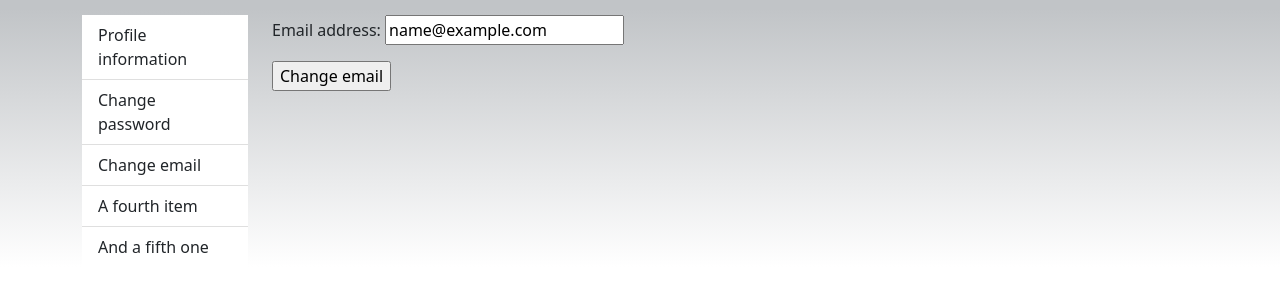
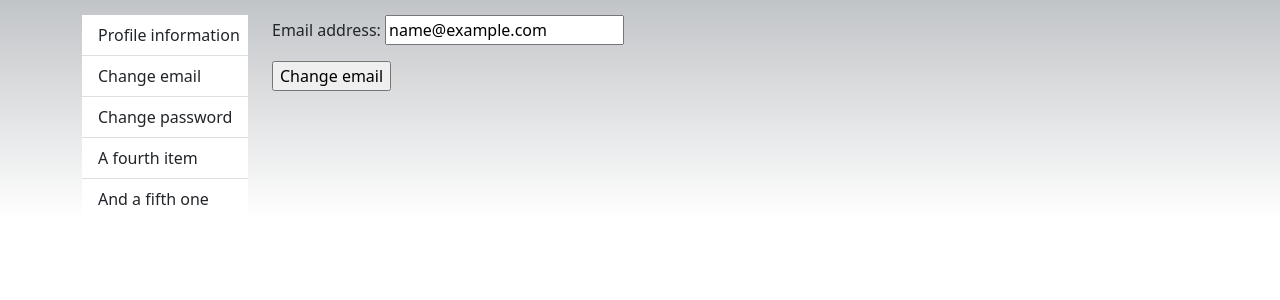
Before and after one commit to Tomczan/recipes-finder-django, a Django app: page /account/settings/email/ in a window 1280 px wide. Shown: the part 56-356 px from the top of the page. Run offline with Django 3.2, Linux system fonts and the light colour scheme; the visitor is signed in with stand-in values (Sample User, id 1).

Commit message:
WIP: settings

```diff
--- a/recipes_finder/account/forms.py
+++ b/recipes_finder/account/forms.py
@@ -28,7 +28,7 @@ class UserRegistrationForm(forms.ModelForm):
 class UserEditForm(forms.ModelForm):
     class Meta:
         model = User
-        fields = ('username', 'first_name', 'email')
+        fields = ('first_name', 'last_name')
 
 
 class ProfileEditForm(forms.ModelForm):
--- a/recipes_finder/account/templates/account/settings/settings_left_bar.html
+++ b/recipes_finder/account/templates/account/settings/settings_left_bar.html
@@ -1,7 +1,7 @@
 <ul class="list-group list-group-flush">
-    <li class="list-group-item">Profile information</li>
-    <li class="list-group-item">Change password</li>
-    <li class="list-group-item">Change email</li>
+    <li class="list-group-item"><a class="dropdown-item" href="{% url 'account:profile_info_change' %}">Profile information</a></li>
+    <li class="list-group-item"><a class="dropdown-item" href="{% url 'account:email_change' %}">Change email</a></li>
+    <li class="list-group-item"><a class="dropdown-item" href="{% url 'account:password_change' %}">Change password</a></li>
     <li class="list-group-item">A fourth item</li>
     <li class="list-group-item">And a fifth one</li>
   </ul>
--- a/recipes_finder/account/urls.py
+++ b/recipes_finder/account/urls.py
@@ -1,6 +1,6 @@
 from django.urls import path, reverse_lazy
 from django.contrib.auth import views as auth_views
-from .views import RegisterView, UserEmailEditView
+from .views import RegisterView, UserEmailEditView, UserAndProfileEditView
 
 app_name = 'account'
 
@@ -31,5 +31,7 @@ urlpatterns = [
          auth_views.PasswordChangeDoneView.as_view(),
          name='password_change_done'),
     path('registration/', RegisterView.as_view(), name='register'),
-    path('settings/email/', UserEmailEditView.as_view(), name='email_edit'),
+    path('settings/email/', UserEmailEditView.as_view(), name='email_change'),
+    path('settings/profile/', UserAndProfileEditView.as_view(),
+         name='profile_info_change'),
 ]
--- a/recipes_finder/account/views.py
+++ b/recipes_finder/account/views.py
@@ -53,8 +53,8 @@ class RegisterView(View):
                       {'registration_form': registration_form})
 
 
-@login_required
 class UserAndProfileEditView(View):
+    @method_decorator(login_required(login_url='login'))
     def post(self, request):
         user_form = UserEditForm(instance=request.user,
                                  data=request.POST)
@@ -65,15 +65,16 @@ class UserAndProfileEditView(View):
             user_form.save()
             profile_form.save()
         return render(request,
-                      'account/edit.html',
+                      'account/settings/profile_info_change.html',
                       {'user_form': user_form,
                        'profile_form': profile_form})
 
+    @method_decorator(login_required(login_url='login'))
     def get(self, request):
         user_form = UserEditForm(instance=request.user)
         profile_form = ProfileEditForm(instance=request.user.profile)
         return render(request,
-                      'account/edit.html',
+                      'account/settings/profile_info_change.html',
                       {'user_form': user_form,
                        'profile_form': profile_form})
 
@@ -87,12 +88,12 @@ class UserEmailEditView(View):
             email_form.save()
             messages.success(request, f'Email changed successfully')
         return render(request,
-                      'account/settings/email.html',
+                      'account/settings/email_change.html',
                       {'email_form': email_form})
 
     @method_decorator(login_required(login_url='login'))
     def get(self, request):
         email_form = UserEmailEditForm(instance=request.user)
         return render(request,
-                      'account/settings/email.html',
+                      'account/settings/email_change.html',
                       {'email_form': email_form})
--- a/recipes_finder/recipe/templates/navbar.html
+++ b/recipes_finder/recipe/templates/navbar.html
@@ -24,7 +24,7 @@
                             Profile
                         </a>
                         <ul class="dropdown-menu" aria-labelledby="navbarDropdown">
-                            <li><a class="dropdown-item" href="#">Settings</a></li>
+                            <li><a class="dropdown-item" href="{% url 'account:profile_info_change' %}">Settings</a></li>
                             <li><a class="dropdown-item" href="#">Another action</a></li>
                             <li><hr class="dropdown-divider"></li>
                             <li><a class="dropdown-item" href="{% url 'account:logout' %}">Logout</a></li>
```
Also changed, not shown: recipes_finder/account/templates/account/settings/profile_info_change.html (added, +9 -0 lines), recipes_finder/account/templates/account/settings/email_change.html (renamed from recipes_finder/account/templates/account/settings/email.html), recipes_finder/account/templates/account/settings/password_change.html (renamed from recipes_finder/account/templates/account/settings/password.html).
